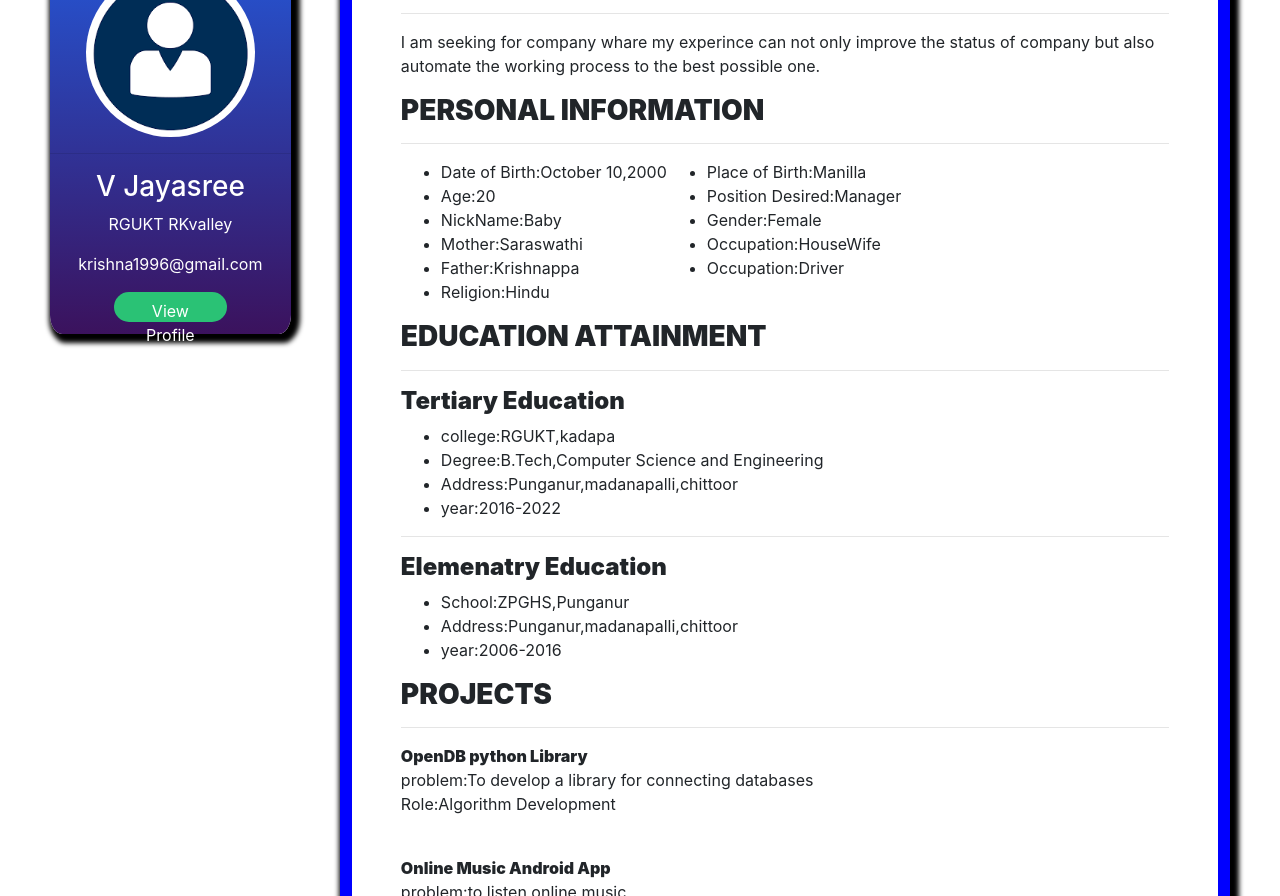
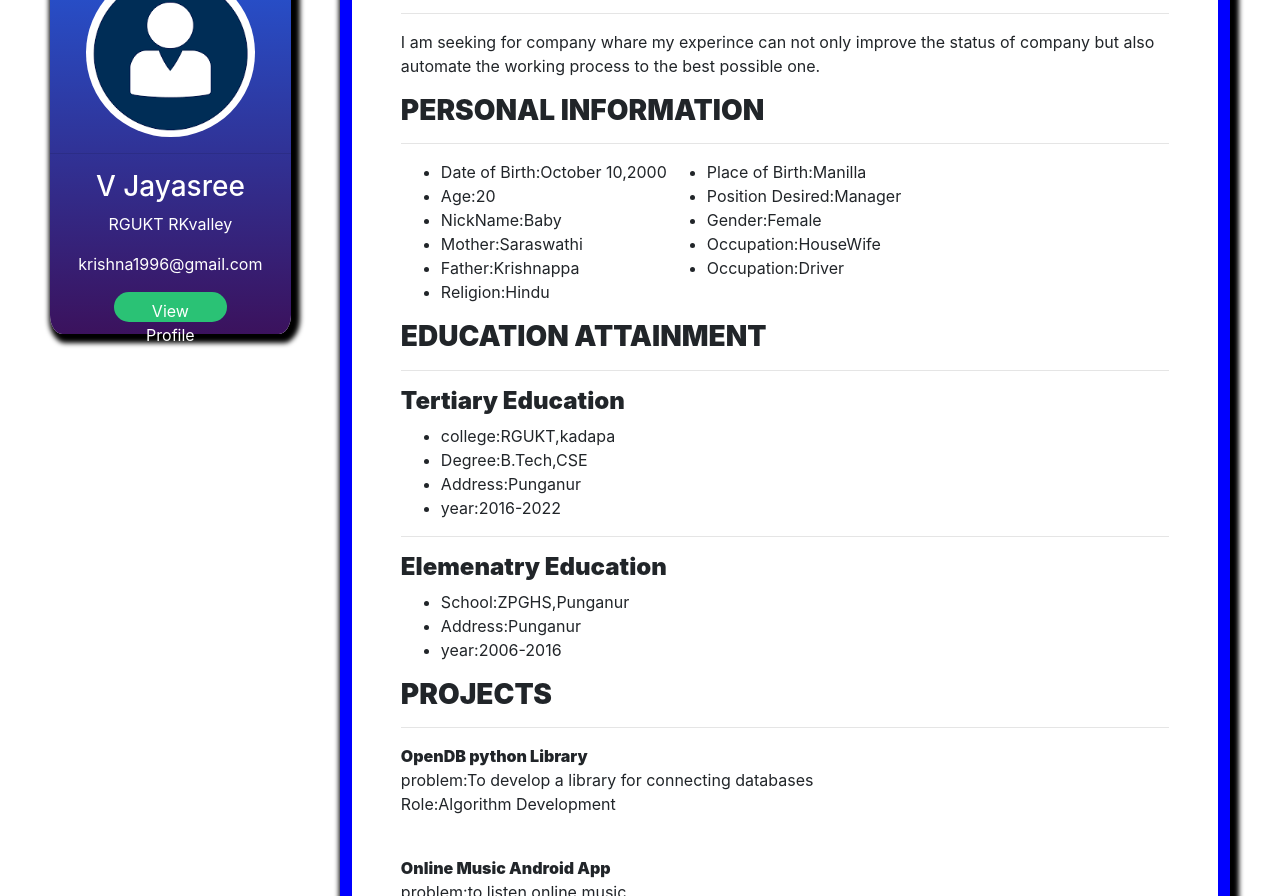
Before and after one commit to Jayasree-krishna/StaticResume, a plain HTML site: page Resume/index.html in a window 1280 px wide. Shown: the part 204-1100 px from the top of the page. Drawn offline with Linux system fonts and the light colour scheme.

Commit message:
final1 commit

```diff
--- a/Resume/index.html
+++ b/Resume/index.html
@@ -68,15 +68,15 @@
                         <h4 class="heading">Tertiary Education</h4>
                         <ul>
                             <li>college:RGUKT,kadapa</li>
-                            <li>Degree:B.Tech,Computer Science and Engineering</li>
-                            <li>Address:Punganur,madanapalli,chittoor</li>
+                            <li>Degree:B.Tech,CSE</li>
+                            <li>Address:Punganur</li>
                             <li>year:2016-2022</li>
                         </ul>
                         <hr>
                         <h4 class="heading">Elemenatry Education</h4>
                         <ul>
                             <li>School:ZPGHS,Punganur</li>
-                            <li>Address:Punganur,madanapalli,chittoor</li>
+                            <li>Address:Punganur</li>
                             <li>year:2006-2016</li>
                         </ul>
                     </div>
```
